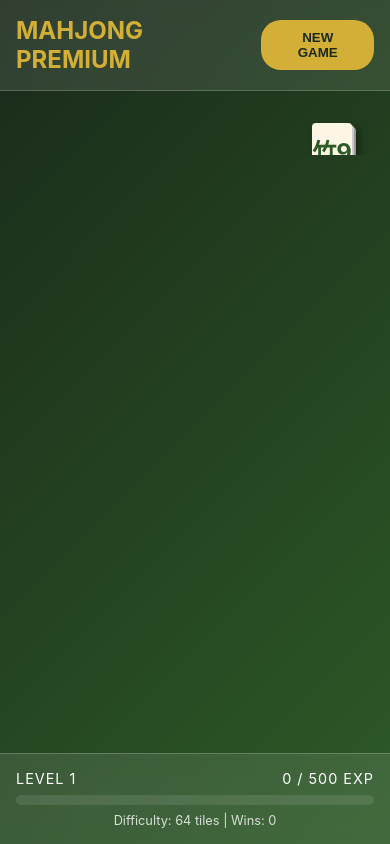
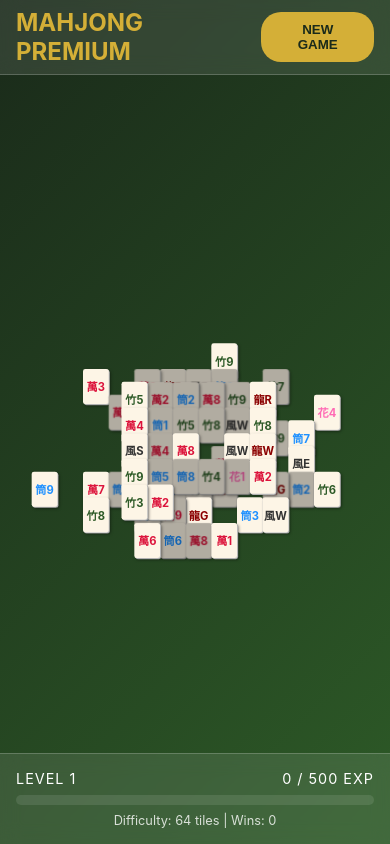
Before and after one commit to saarben/mahjong, a React (Vite) app: page / in a window 390 px wide. Built offline with nearby package versions, Linux system fonts and the light colour scheme.

Commit message:
fix responsiveness: implement dynamic board scaling and refactor container layout

```diff
--- a/src/components/GameBoard.tsx
+++ b/src/components/GameBoard.tsx
@@ -20,6 +20,27 @@ const tileIcons: Record<string, string> = {
 const GameBoard: React.FC<GameBoardProps> = ({ tileCount, onWin }) => {
   const [tiles, setTiles] = useState<Tile[]>([]);
   const [selectedId, setSelectedId] = useState<string | null>(null);
+
+  const [scale, setScale] = useState(1);
+
+  useEffect(() => {
+    const handleResize = () => {
+      const container = document.querySelector('.game-container');
+      if (!container) return;
+
+      const { width, height } = container.getBoundingClientRect();
+      const boardWidth = 600; // Total width including some padding
+      const boardHeight = 440; // Total height including some padding
+
+      const scaleX = (width - 40) / boardWidth;
+      const scaleY = (height - 40) / boardHeight;
+      setScale(Math.min(scaleX, scaleY, 1.5)); // Don't scale too much
+    };
+
+    handleResize();
+    window.addEventListener('resize', handleResize);
+    return () => window.removeEventListener('resize', handleResize);
+  }, []);
 
   useEffect(() => {
     initializeGame();
@@ -67,7 +88,7 @@ const GameBoard: React.FC<GameBoardProps> = ({ tileCount, onWin }) => {
       setSelectedId(null);
 
       // Check win condition
-      if (tiles.filter(t => !t.isMatched).length === 2) {
+      if (tiles.length > 0 && tiles.filter(t => !t.isMatched).length === 2) {
         onWin();
       }
     } else {
@@ -76,14 +97,15 @@ const GameBoard: React.FC<GameBoardProps> = ({ tileCount, onWin }) => {
   };
 
   return (
-    <div className="board">
+    <div className="board-wrapper">
+      <div className="board" style={{ transform: `scale(${scale})` }}>
         {tiles.map(tile => (
           <div
             key={tile.id}
             className={`tile v-${tile.type} ${tile.isMatched ? 'matched' : ''} ${selectedId === tile.id ? 'selected' : ''} ${isTileSelectable(tile, tiles) ? 'selectable' : 'blocked'}`}
             style={{
-            left: `${tile.x * 20}px`,
-            top: `${tile.y * 20}px`,
+              left: `${tile.x * 22}px`,
+              top: `${tile.y * 22}px`,
               zIndex: tile.z * 10 + tile.y,
               transform: `translate3d(0, 0, ${tile.z * TILE_THICKNESS}px)`
             }}
@@ -93,6 +115,7 @@ const GameBoard: React.FC<GameBoardProps> = ({ tileCount, onWin }) => {
           </div>
         ))}
       </div>
+    </div>
   );
 };
 
--- a/src/index.css
+++ b/src/index.css
@@ -26,13 +26,21 @@ body {
 }
 
 #root {
-  height: 100%;
+  height: 100vh;
+  width: 100vw;
   display: flex;
   flex-direction: column;
 }
 
+.main-wrapper {
+  flex: 1;
+  display: flex;
+  flex-direction: column;
+  overflow: hidden;
+}
+
 .header {
-  padding: 1rem;
+  padding: 0.5rem 1rem;
   display: flex;
   justify-content: space-between;
   align-items: center;
@@ -40,31 +48,42 @@ body {
   backdrop-filter: blur(10px);
   border-bottom: 1px solid var(--glass-border);
   z-index: 100;
+  flex-shrink: 0;
 }
 
 .game-container {
   flex: 1;
   position: relative;
-  overflow: auto;
-  padding: 2rem;
   display: flex;
   justify-content: center;
   align-items: center;
+  padding: 1rem;
+  overflow: hidden;
+  touch-action: none;
+}
+
+.board-wrapper {
+  position: relative;
+  display: flex;
+  justify-content: center;
+  align-items: center;
+  width: 100%;
+  height: 100%;
 }
 
 .board {
-  position: relative;
-  width: 100%;
-  height: 100%;
-  max-width: 800px;
-  max-height: 600px;
-  perspective: 1000px;
+  position: absolute;
+  /* Fixed size for internal coordinate system, will be scaled by JS */
+  width: 560px;
+  height: 400px;
+  transform-origin: center;
+  transition: transform 0.3s ease-out;
 }
 
 .tile {
   position: absolute;
-  width: 40px;
-  height: 54px;
+  width: 44px;
+  height: 60px;
   background: var(--tile-bg);
   border-radius: 4px;
   display: flex;
@@ -72,12 +91,12 @@ body {
   align-items: center;
   cursor: pointer;
   box-shadow:
-    2px 2px 0 #ccc,
-    4px 4px 0 #999,
-    6px 6px 10px rgba(0,0,0,0.5);
+    1px 1px 0 #ccc,
+    2px 2px 0 #999,
+    3px 3px 5px rgba(0,0,0,0.5);
   transition: transform 0.2s, box-shadow 0.2s, background 0.2s;
   user-select: none;
-  font-size: 1.5rem;
+  font-size: 1.2rem;
   font-weight: bold;
   color: #333;
   transform-style: preserve-3d;
```
Lines whose indentation alone changed are shown as unchanged.
